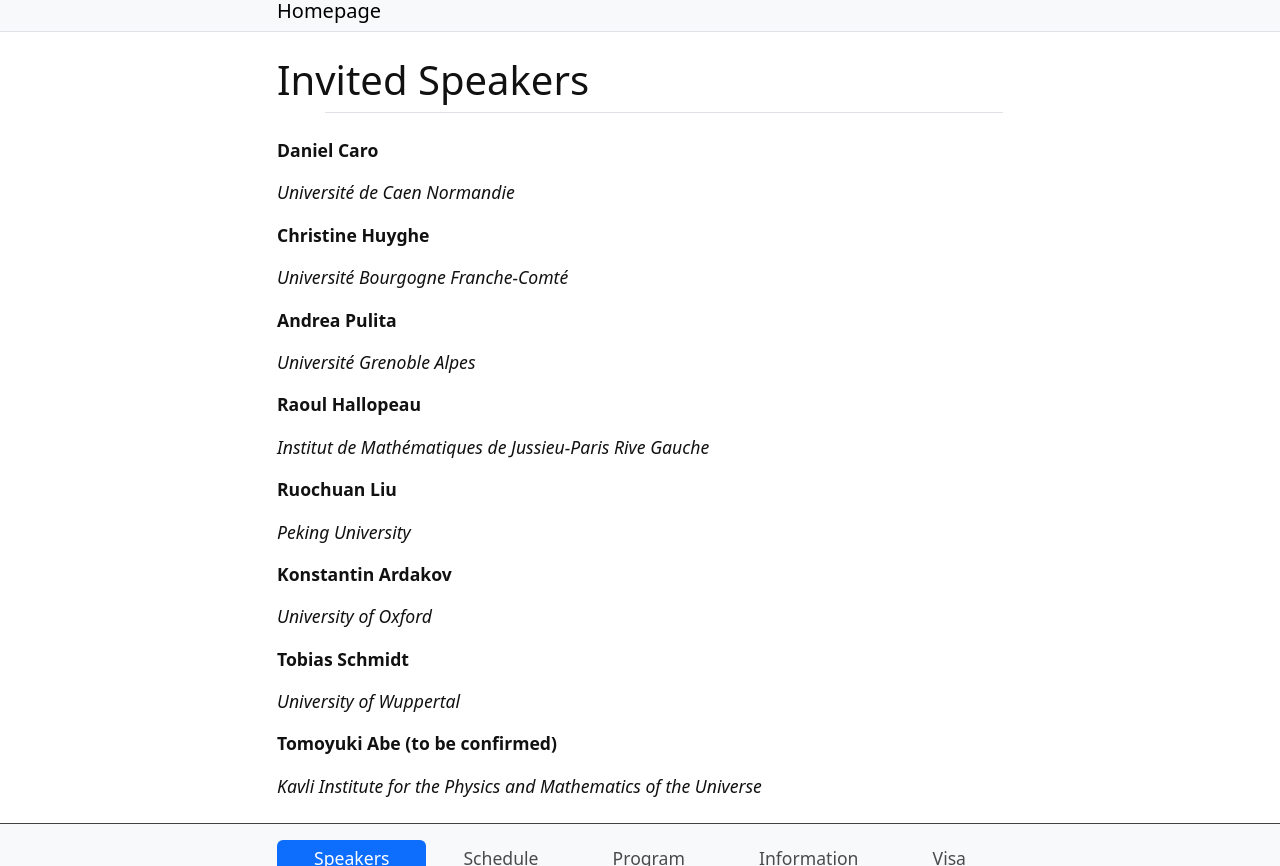
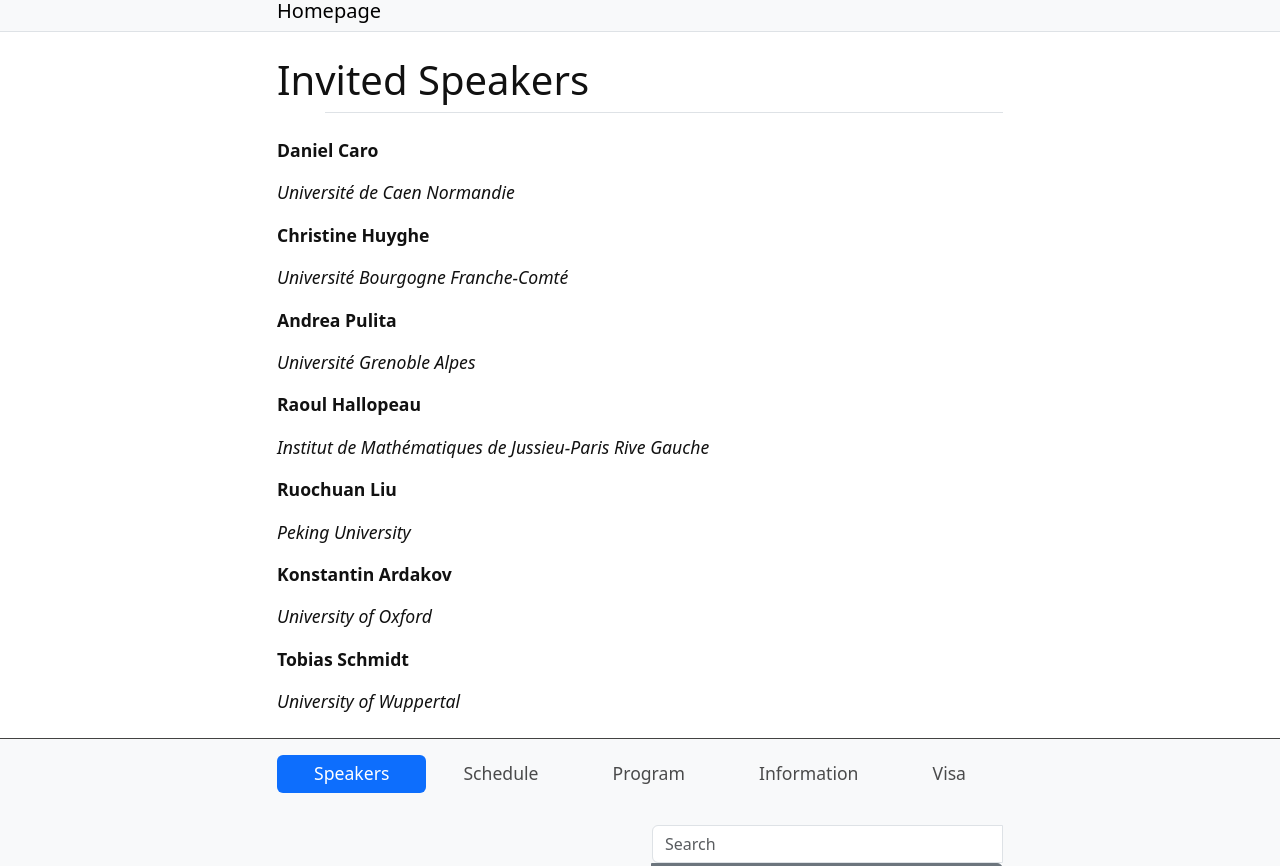
Before and after one commit to Neutrino0512/workshop, a Jekyll site: the page built from content/0-prep.md, in a window 1280 px wide, cut to the strip 121-987 px from the top of the page. Built offline with Jekyll 4.4.1, drawn with Linux system fonts in a browser that asks for light colours.

```diff
--- a/content/0-prep.md
+++ b/content/0-prep.md
@@ -30,7 +30,3 @@ nav: Speakers
 **Tobias Schmidt**
 
 *University of Wuppertal*
-
-**Tomoyuki Abe (to be confirmed)**
-
-*Kavli Institute for the Physics and Mathematics of the Universe*
```
